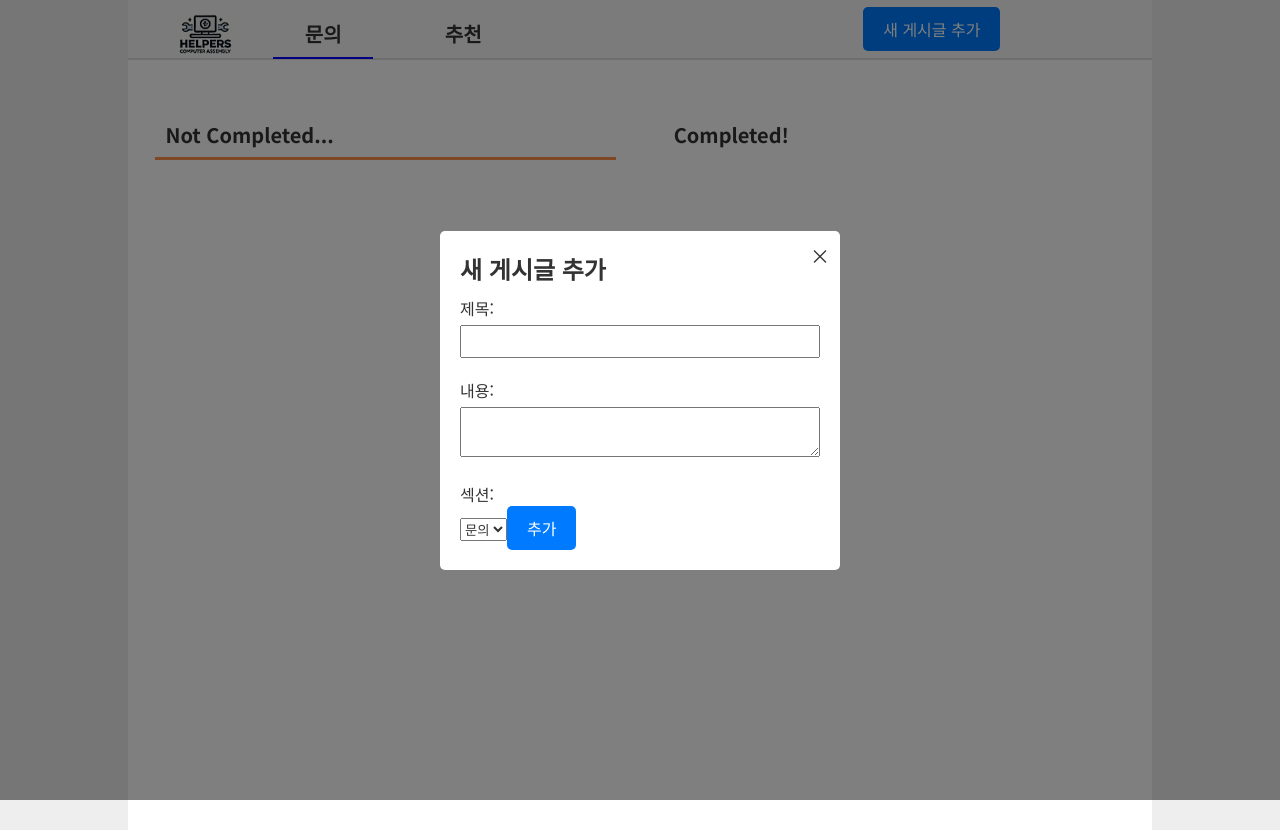
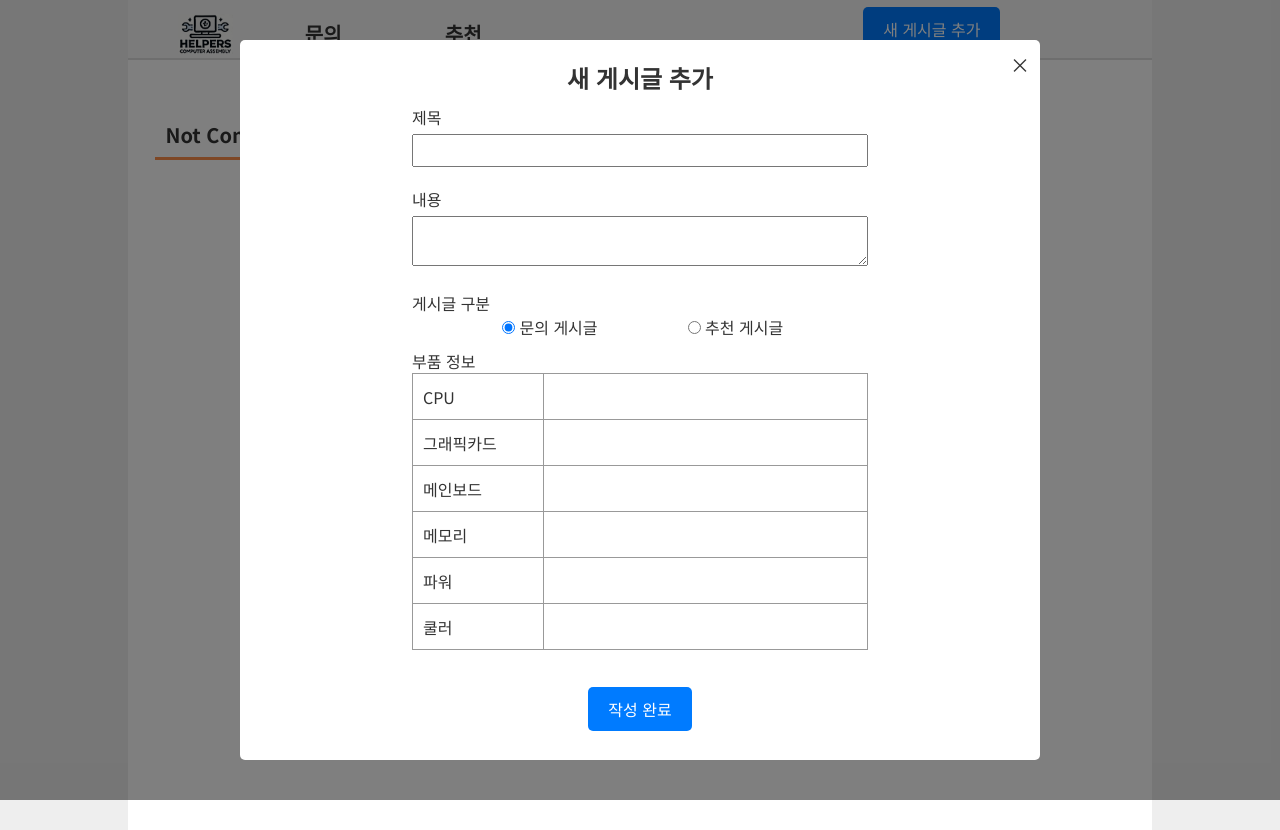
Before and after one commit to 1soo/ComposeHelpers, a React (Create React App) app: page / in a window 1280 px wide. Both pictures are taken after a click on the button "새 게시글 추가". Built offline with nearby package versions, Linux system fonts and the light colour scheme; the HTML template or start-up script is replaced by a standard one.

Commit message:
부품 정보 기능 구현

```diff
--- a/src/Parts/Parts.js
+++ b/src/Parts/Parts.js
@@ -1,8 +1,6 @@
-import React, { useState, useEffect } from "react";
-import styles from "../Post/styles";
+import React, { useState, useEffect, forwardRef, useImperativeHandle } from "react";
 
-function Parts(props){
-
+const Parts = forwardRef((props, ref) =>{
     // 부품 state 변수
     const [cpu, setCpu] = useState("");
     const [gpCard, setGpCard] = useState("");
@@ -11,24 +9,41 @@ function Parts(props){
     const [power, setPower] = useState("");
     const [cooler, setCooler] = useState("");
 
-    // 부품 변수 값 가져오기
+    useImperativeHandle(ref, ()=>({
+        getValue: () => {
+            let parts = {
+                cpu: cpu,
+                gpCard: gpCard,
+                mainBoard: mainBoard,
+                memory: memory,
+                power: power,
+                cooler: cooler
+            }
+            return parts;
+        }
+    }));
+
     useEffect(()=>{
-        if(!props.EditOrCreate){
-            let partsArray = JSON.parse(localStorage.getItem('partsList')) || [];
-            if(partsArray.length !== 0){
-                let nowParts = partsArray.filter((part) => part.postId === props.postId)[0];
-                setCpu(nowParts.cpu);
-                setGpCard(nowParts.gpCard);
-                setMainBoard(nowParts.mainBoard);
-                setMemory(nowParts.memory);
-                setPower(nowParts.power);
-                setCooler(nowParts.cooler);
+        if(props.EditOrCreate){
+            document.querySelectorAll('.parts input').forEach((element) => {
+                element.setAttribute('disabled', true);
+            });
+        }else{
+            let savedParts = localStorage.getItem('parts');
+            if(savedParts){
+                let parts = JSON.parse(savedParts).filter((part)=>part.postId, props.postItem.postId)[0];
+                setCpu(parts.cpu);
+                setGpCard(parts.gpCard);
+                setMainBoard(parts.mainBoard);
+                setMemory(parts.memory);
+                setPower(parts.power);
+                setCooler(parts.cooler);
             }
         }
     }, []);
 
     // 부품 인풋 change 핸들러
-    function PartInputChangeHandler(event){
+    function PartInputHandler(event){
         switch(event.target.id){
             case 'cpu':
                 setCpu(event.target.value);
@@ -53,81 +68,38 @@ function Parts(props){
         }
     }
 
-    // 입력 완료 버튼
-    let completeOutPut = <button id="inputCompleteBtn" style={styles.completeOutPut} onClick={PartInputCompleteHandler}>입력 완료</button>
-
-    // 입력 완료 버튼 핸들러
-    function PartInputCompleteHandler(event){
-        if (!cpu.trim() || !gpCard.trim() || !mainBoard.trim() || !memory.trim() || !power.trim() || !cooler.trim()) {
-            alert("부품 정보를 모두 입력하세요.");
-            return;
-        }
-        let partObj = {
-            postId: 0,
-            cpu: cpu,
-            gpCard: gpCard,
-            mainBoard: mainBoard,
-            memory: memory,
-            power: power,
-            cooler: cooler
-        }
-        props.PartInputSaveHandler(partObj);
-    }
-
     return(
-        <div id="partsModal" style={styles.partsModal}>
-            <h3>부품 정보</h3>
-
-            <div className="partsList" style={styles.partsList}>
-                <div className="partsBox" style={styles.partsBox}>
-                    <label style={styles.partsLabel}>
-                        <span style={styles.partsTitle}>CPU</span>
-                        <input type="text" id="cpu" style={styles.partsText} value={cpu} onChange={PartInputChangeHandler} disabled={!props.EditOrCreate}/>
-                    </label>
-                </div>
-
-                <div className="partsBox" style={styles.partsBox}>
-                    <label style={styles.partsLabel}>
-                        <span style={styles.partsTitle}>그래픽카드</span>
-                        <input type="text" id="gpCard" style={styles.partsText} value={gpCard} onChange={PartInputChangeHandler} disabled={!props.EditOrCreate}/>
-                    </label>
-                </div>
-
-                <div className="partsBox" style={styles.partsBox}>
-                    <label style={styles.partsLabel}>
-                        <span style={styles.partsTitle}>메인보드</span>
-                        <input type="text" id="mainBoard" style={styles.partsText} value={mainBoard} onChange={PartInputChangeHandler} disabled={!props.EditOrCreate}/>
-                    </label>
-                </div>
-
-                <div className="partsBox" style={styles.partsBox}>
-                    <label style={styles.partsLabel}>
-                        <span style={styles.partsTitle}>메모리</span>
-                        <input type="text" id="memory" style={styles.partsText} value={memory} onChange={PartInputChangeHandler} disabled={!props.EditOrCreate}/>
-                    </label >
-                </div>
-
-                <div className="partsBox" style={styles.partsBox}>
-                    <label style={styles.partsLabel}>
-                        <span style={styles.partsTitle}>파워</span>
-                        <input type="text" id="power" style={styles.partsText} value={power} onChange={PartInputChangeHandler} disabled={!props.EditOrCreate}/>
-                    </label>
-                </div>
-
-                <div className="partsBox" style={styles.partsBox}>
-                    <label style={styles.partsLabel}>
-                        <span style={styles.partsTitle}>쿨러</span>
-                       <input type="text" id="cooler" style={styles.partsText} value={cooler} onChange={PartInputChangeHandler} disabled={!props.EditOrCreate}/>
-                    </label>
-                </div>
-            </div>
-
-            <div className="buttonContainer" style={styles.buttonContainer}>
-                <button className="closeInfoBtn" style={styles.closeInfoBtn} onClick={props.partCloseHandler} >정보 접기</button>
-                {props.EditOrCreate && completeOutPut}
-            </div>
-        </div>
+            <>
+                <label>부품 정보</label>
+                <table className="parts">
+                    <tbody>
+                        <tr>
+                            <td>CPU</td>
+                            <td><input type="text" id='cpu' value={cpu} onChange={PartInputHandler} /></td>
+                        </tr>
+                        <tr>
+                            <td>그래픽카드</td>
+                            <td><input type="text" id='gpCard' value={gpCard} onChange={PartInputHandler} /></td>
+                        </tr>
+                        <tr>
+                            <td>메인보드</td>
+                            <td><input type="text" id='mainBoard' value={mainBoard} onChange={PartInputHandler} /></td>
+                        </tr>
+                        <tr>
+                            <td>메모리</td>
+                            <td><input type="text" id='memory' value={memory} onChange={PartInputHandler} /></td>
+                        </tr>
+                        <tr>
+                            <td>파워</td>
+                            <td><input type="text" id='power' value={power} onChange={PartInputHandler} /></td>
+                        </tr>
+                        <tr>
+                            <td>쿨러</td>
+                            <td><input type="text" id='cooler' value={cooler} onChange={PartInputHandler} /></td>
+                        </tr>
+                    </tbody>
+                </table>
+            </>
     )
-}
-
+})
 export default Parts;
--- a/src/Post/PostMain.css
+++ b/src/Post/PostMain.css
@@ -194,8 +194,38 @@ body{
     background-color: white;
     padding: 20px;
     border-radius: 5px;
-    width: 400px;
+    width: 800px;
+    height: 720px;
     position: relative;
+}
+
+.modal-content h2{
+    display: block;
+    width: 100%;
+    text-align: center;
+}
+
+.inputBox{
+    width: 60%;
+    height: 90%;
+    margin: 0px auto;
+}
+
+.inputBox table{
+    width: 100%;
+}
+.inputBox table tr td:first-child{
+    padding-left: 10px;
+}
+
+.inputBox table, .inputBox td{
+    border: 1px solid #999;
+}
+
+.inputBox .parts input[type='text']{
+    height: 30px;
+    border: none;
+    padding-left: 10px;
 }
 
 .close {
@@ -217,11 +247,17 @@ body{
     margin-top: 5px;
     margin-bottom: 10px;
 }
+.modal-content input[type='radio']{
+    margin-left: 90px;
+}
 
 .modal-content button {
+    display: block;
     background-color: #007bff;
     color: white;
     border: none;
+    margin: 0px auto;
+    margin-top: -30px;
     padding: 10px 20px;
     cursor: pointer;
     border-radius: 5px;
--- a/src/Post/PostMain.js
+++ b/src/Post/PostMain.js
@@ -1,6 +1,7 @@
-import React, { useState, useEffect } from "react";
+import React, { useState, useEffect, useRef } from "react";
 import './PostMain.css';
 import Header from './Header';
+import Parts from "../Parts/Parts";
 
 function AskSection({ items, openViewModal }) {
     const notCompletedItems = items.filter(item => !item.completed && item.section === 'ask');
@@ -43,6 +44,8 @@ function AddPostModal({ onClose, onAdd, postId, setPostId }) {
     const [isCompleted, setIsCompleted] = useState(false);
     const [section, setSection] = useState('ask');
 
+    const partsRef = useRef();
+
     function getDate() {
         let date = new Date();
         let year = date.getFullYear();
@@ -63,6 +66,16 @@ function AddPostModal({ onClose, onAdd, postId, setPostId }) {
             section:section
         };
         onAdd(newItem);
+
+        let partsList = [];
+        let storedParts = localStorage.getItem('parts');
+        if(storedParts){
+            partsList = JSON.parse(storedParts);
+        }
+        let parts = {...partsRef.current.getValue(), postId: postId};
+        partsList.push(parts);
+        localStorage.setItem('parts', JSON.stringify(partsList));
+
         setPostId(postId + 1);
         onClose();
     }
@@ -72,16 +85,17 @@ function AddPostModal({ onClose, onAdd, postId, setPostId }) {
             <div className="modal-content">
                 <span className="close" onClick={onClose}>&times;</span>
                 <h2>새 게시글 추가</h2>
-                <label>제목:</label>
-                <input type="text" value={title} onChange={(e) => setTitle(e.target.value)} />
-                <label>내용:</label>
-                <textarea value={content} onChange={(e) => setContent(e.target.value)}></textarea>
-                <label>섹션:</label>
-                <select value={section} onChange={(e) => setSection(e.target.value)}>
-                    <option value="ask">문의</option>
-                    <option value="recommend">추천</option>
-                </select>
-                <button onClick={handleAddPost}>추가</button>
+                <div className="inputBox">
+                    <label>제목</label>
+                    <input type="text" value={title} onChange={(e) => setTitle(e.target.value)} />
+                    <label>내용</label>
+                    <textarea value={content} onChange={(e) => setContent(e.target.value)}></textarea>
+                    <label>게시글 구분</label>
+                    <input type="radio" value={section} onChange={(e) => setSection('ask')} checked={section === 'ask'} /> 문의 게시글
+                    <input type="radio" value={section} onChange={(e) => setSection('recommend')} checked={section === 'recommend'} /> 추천 게시글
+                    <Parts EditOrCreate={false} ref={partsRef} />
+                </div>
+                <button onClick={handleAddPost}>작성 완료</button>
             </div>
         </div>
     );
@@ -101,13 +115,14 @@ function PostItem({ item, openViewModal }) {
 
 function PostView(props){
 
-
     return(
         <div className="modal">
             <div className="viewContainer">
                 <div className="title">제목</div>
                 <div className="content">내용</div>
-                <div className="parts">부품</div>
+                <div className="parts">
+
+                </div>
                 <div className="reply">댓글</div>
                 <button className="closeBtn" onClick={props.closeViewModal}>&times;</button>
             </div>
```
